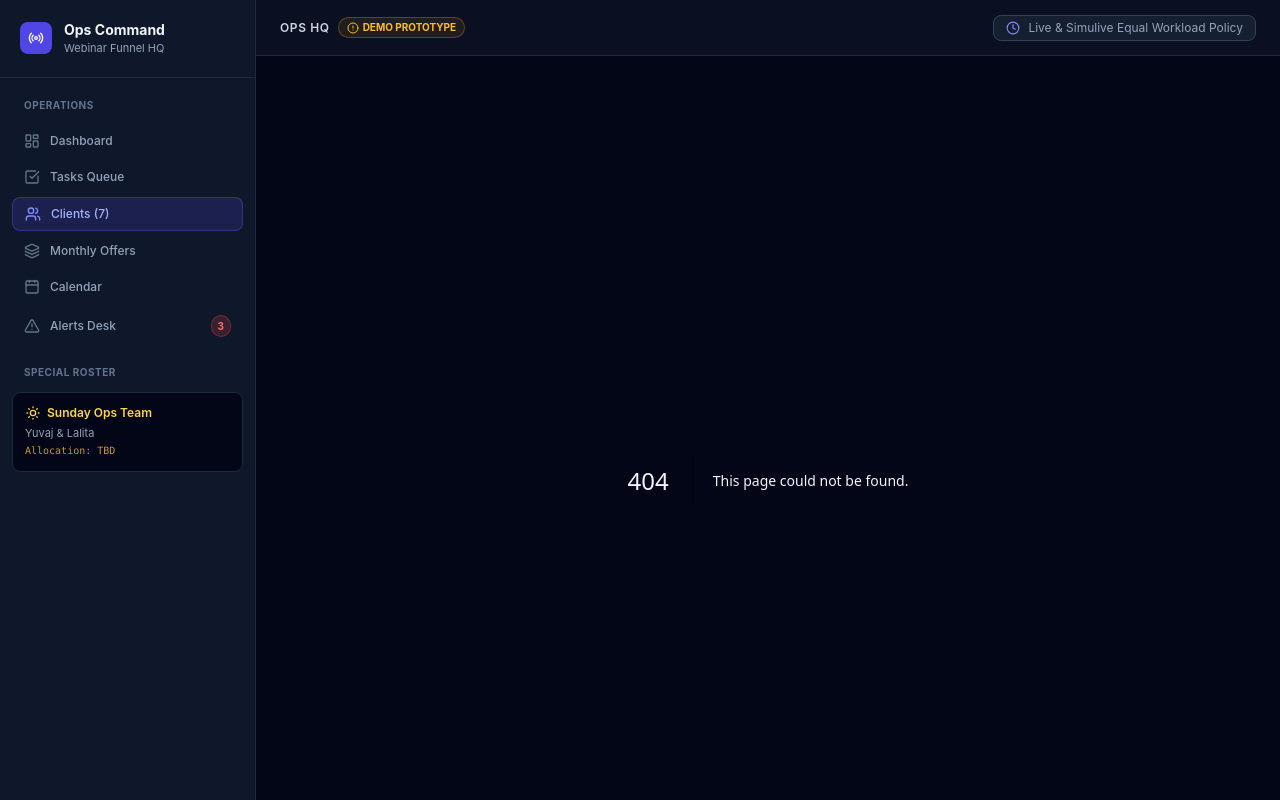
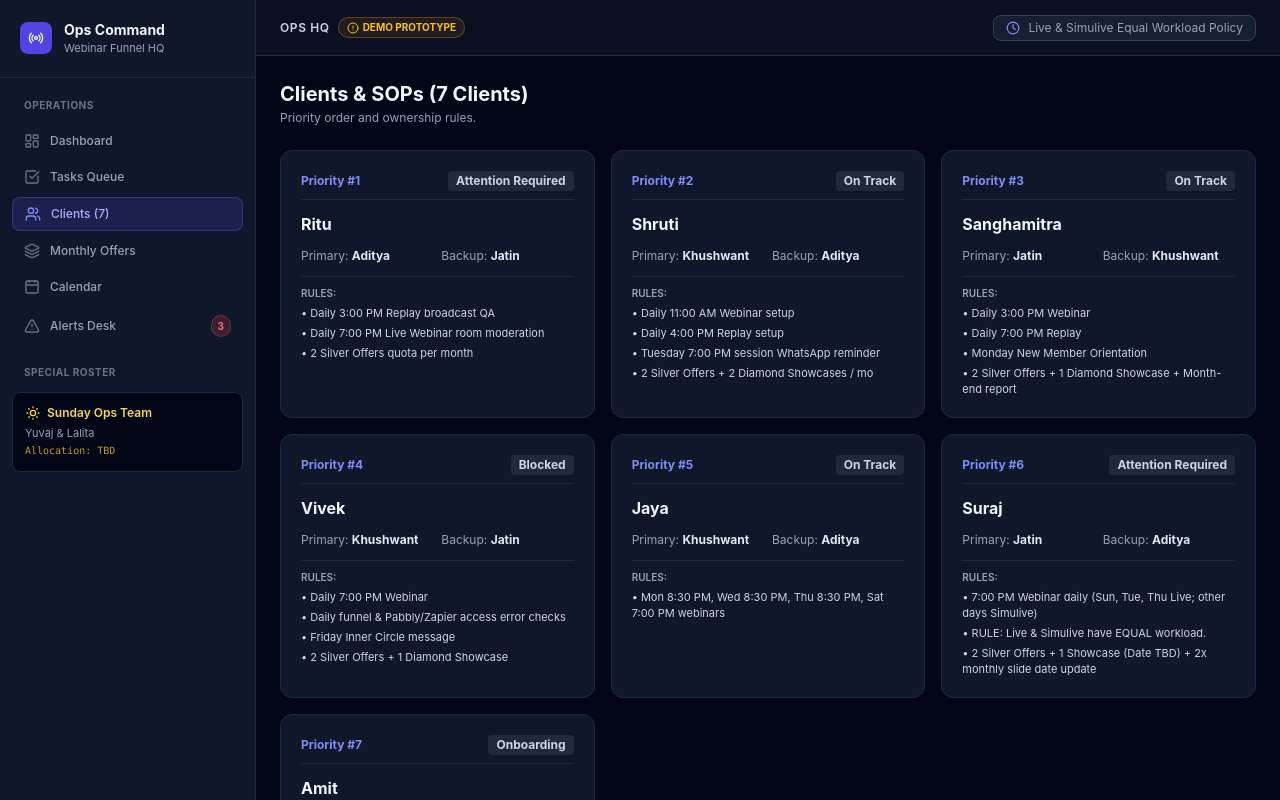
Before and after one commit to pawansabhidigital-a11y/task-management, a Next.js app: page /clients in a window 1280 px wide. Before the commit this address had no page. Shown: the top 800 px of the page. Built offline with nearby package versions, Linux system fonts and the light colour scheme.

Commit message:
Create ClientsPage component to display client info

```diff
--- /dev/null
+++ b/src/app/clients/page.tsx
@@ -0,0 +1,37 @@
+import React from "react";
+import { mockClients } from "@/data";
+
+export default function ClientsPage() {
+  return (
+    <div className="space-y-6 max-w-7xl mx-auto">
+      <div>
+        <h1 className="text-xl font-bold text-slate-100">Clients & SOPs (7 Clients)</h1>
+        <p className="text-xs text-slate-400 mt-0.5">
+          Priority order and ownership rules.
+        </p>
+      </div>
+
+      <div className="grid grid-cols-1 md:grid-cols-2 lg:grid-cols-3 gap-4">
+        {mockClients.map((client) => (
+          <div key={client.id} className="bg-slate-900 border border-slate-800 p-5 rounded-xl text-xs space-y-3">
+            <div className="flex justify-between items-center pb-2 border-b border-slate-800">
+              <span className="font-bold text-indigo-400">Priority #{client.priorityOrder}</span>
+              <span className="px-2 py-0.5 rounded bg-slate-800 text-slate-300 font-bold">{client.status}</span>
+            </div>
+            <h2 className="text-base font-bold text-slate-100">{client.name}</h2>
+            <div className="grid grid-cols-2 gap-2 text-slate-400">
+              <div>Primary: <strong className="text-slate-200">{client.primaryOwner}</strong></div>
+              <div>Backup: <strong className="text-slate-200">{client.backupOwner}</strong></div>
+            </div>
+            <div className="pt-2 border-t border-slate-800 space-y-1">
+              <p className="font-semibold text-slate-400 uppercase text-[10px]">Rules:</p>
+              {client.operationalRules.map((rule, idx) => (
+                <p key={idx} className="text-slate-300 text-[11px]">• {rule}</p>
+              ))}
+            </div>
+          </div>
+        ))}
+      </div>
+    </div>
+  );
+}
```
